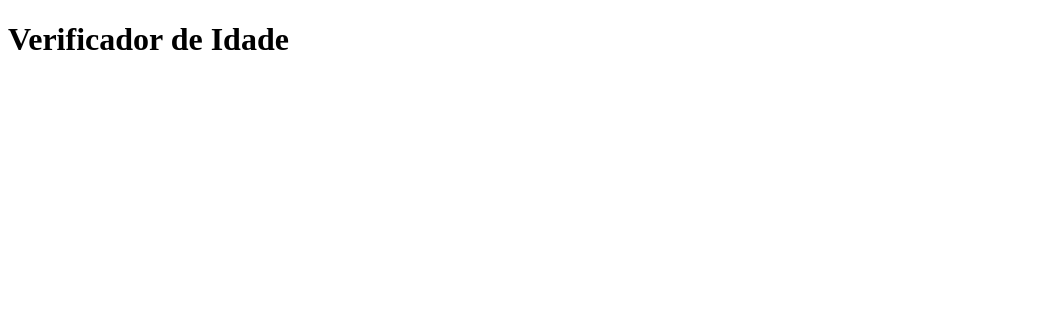
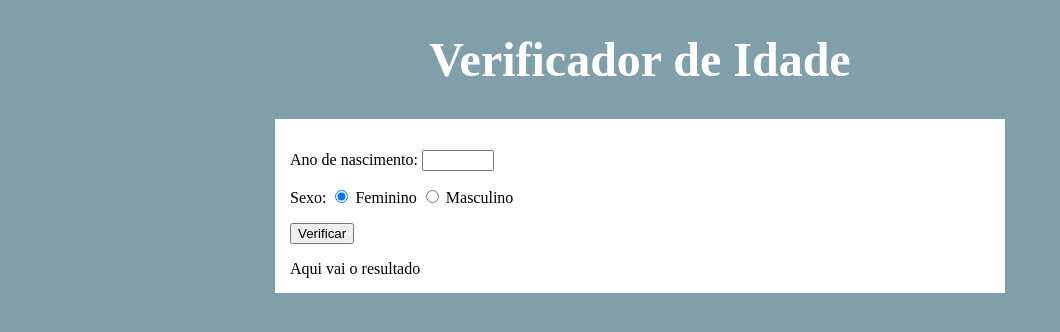
Before and after one commit to Rodrigocaiado/Verificador-de-Idade, a plain HTML site: page index.html in a window 1280 px wide. Shown: the whole page, without its empty margins (0-1060 px from the left). Drawn offline with Linux system fonts and the light colour scheme.

Commit message:
criação do style e html

```diff
--- a/index.html
+++ b/index.html
@@ -13,10 +13,23 @@
     </header>
     <section>
         <div>
-
+            <p>
+                Ano de nascimento:
+                <input type="number" name="ano" id="iano" required min="1922" max="2022">
+            </p>
+            <p>
+                Sexo:
+                <input type="radio" name="sex" id="ifem" checked>
+                <label for="ifem">Feminino</label>
+                <input type="radio" name="sex" id="imas">
+                <label for="imas">Masculino</label>
+            </p>
+            <p>
+                <input type="button" value="Verificar" onclick="verificar()">
+            </p>
         </div>
         <div id="res">
-
+            Aqui vai o resultado
         </div>
     </section>
     <script src="script.js"></script>
--- a/style.css
+++ b/style.css
@@ -1,5 +1,18 @@
 @charset "UTF-8";
 
 body{
+    background-color: rgb(128, 159, 170);
+}
 
+header > h1{
+    color: white;
+    text-align: center;
+    font-size: 3em;
 }
+
+section{
+    background-color: white;
+    width: 700px;
+    margin: auto;
+    padding: 15px;
+}
```
